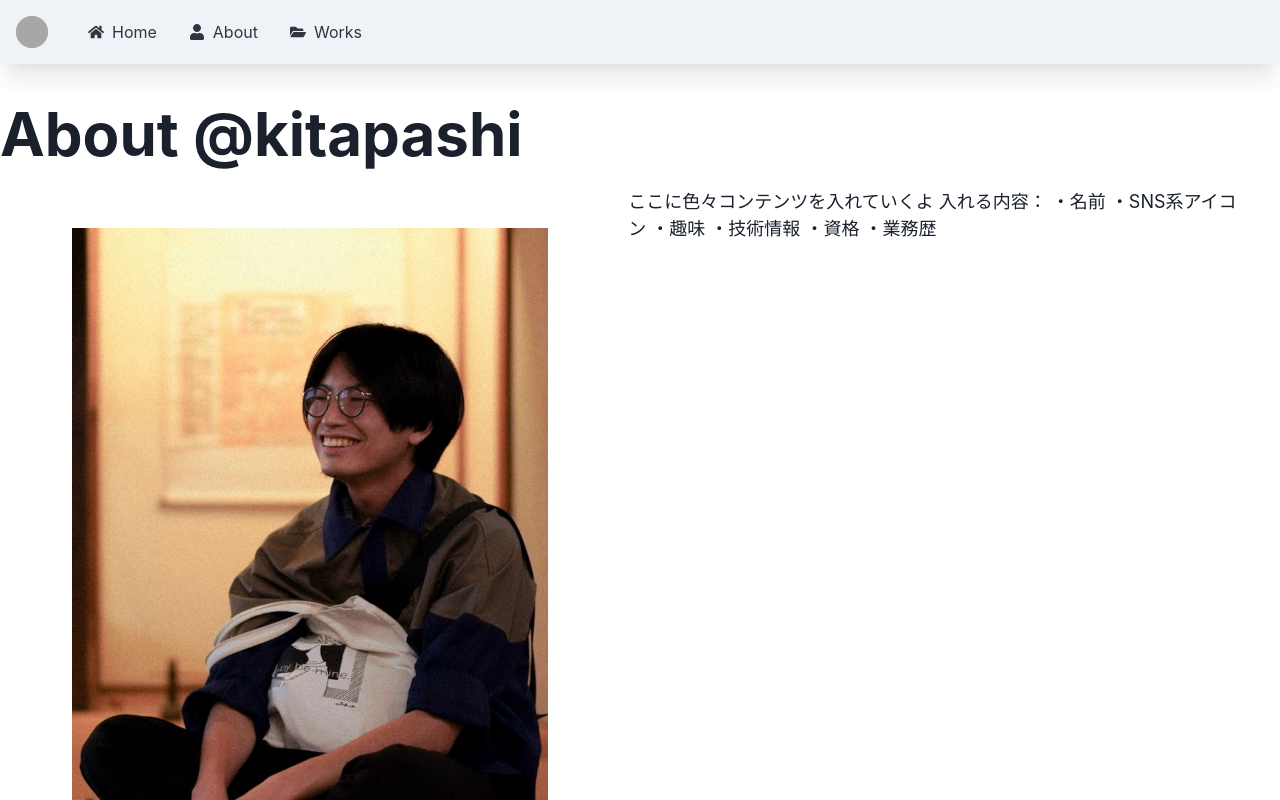
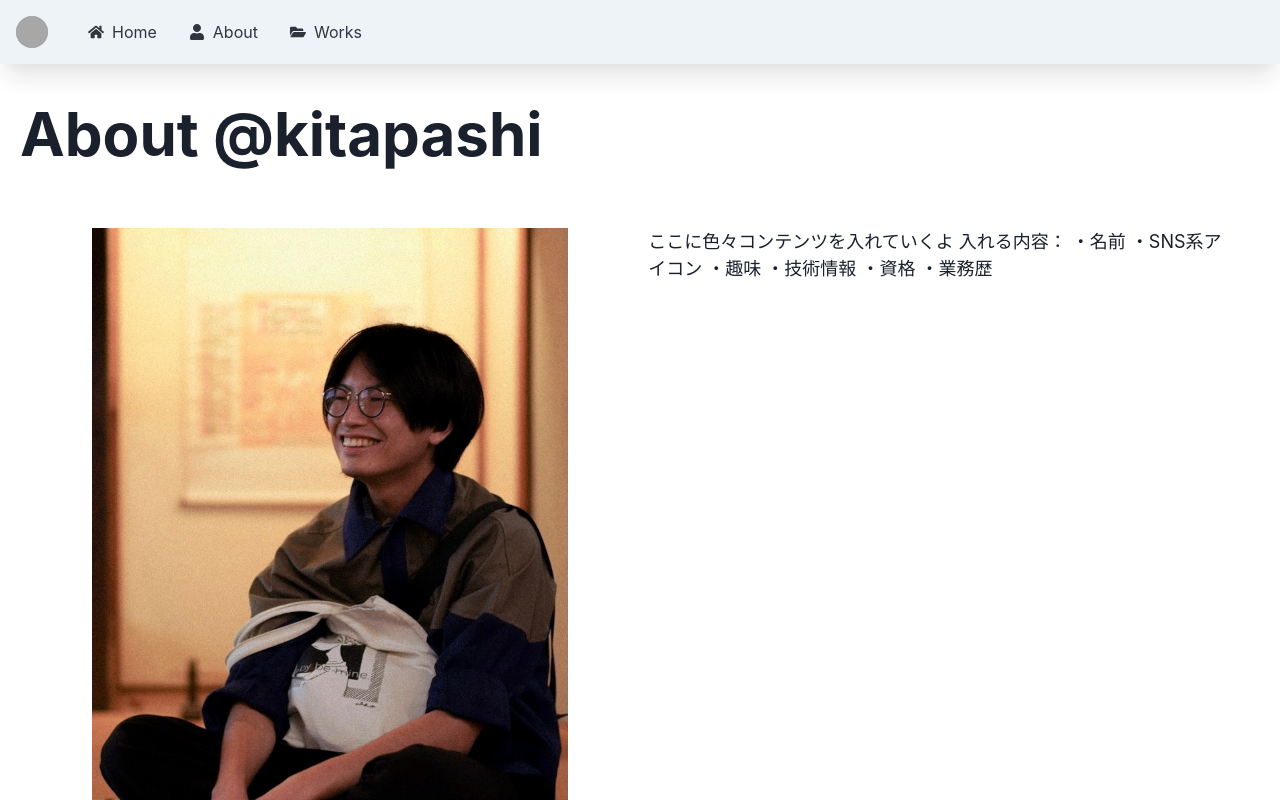
Before and after one commit to kitapashi/portfolio, a Next.js app in the folder my-next-site/: page /about in a window 1280 px wide. Shown: the top 800 px of the page. Built offline with nearby package versions, Linux system fonts and the light colour scheme; grey boxes are pictures that could not be loaded.

Commit message:
fix layout

```diff
--- a/my-next-site/components/molecules/WorksCard.tsx
+++ b/my-next-site/components/molecules/WorksCard.tsx
@@ -13,8 +13,7 @@ export interface WorksCardProps {
 const WorksCard: React.FC<WorksCardProps> = (props: WorksCardProps) => {
   return (
     <Link
-    px={2}
-    py={1}
+    p={2}
     rounded={'md'}
     href={props.path}
     isExternal
--- a/my-next-site/components/templates/Layout.tsx
+++ b/my-next-site/components/templates/Layout.tsx
@@ -2,6 +2,7 @@ import React, { ReactNode } from 'react'
 import Head from 'next/head'
 import Navbar from './Navbar';
 import Footer from './Footer';
+import {Box} from '@chakra-ui/react';
 
 type Props = {
   children?: ReactNode
@@ -19,7 +20,9 @@ const Layout = ({ children, title = 'This is the default title' }: Props) => (
       <header>
         <Navbar/>
       </header>
-      {children}
+      <Box px={5}>
+        {children}
+      </Box>
         <Footer />
     </div>
   </>
--- a/my-next-site/pages/about.tsx
+++ b/my-next-site/pages/about.tsx
@@ -24,7 +24,7 @@ const AboutPage = () => (
           divider={<StackDivider borderColor='gray.200'/>}
           className='fadein'
         >
-          <Text as="p" fontSize="lg">
+          <Text as="p" fontSize="lg" py={10}>
             ここに色々コンテンツを入れていくよ
             入れる内容：
             ・名前
```
